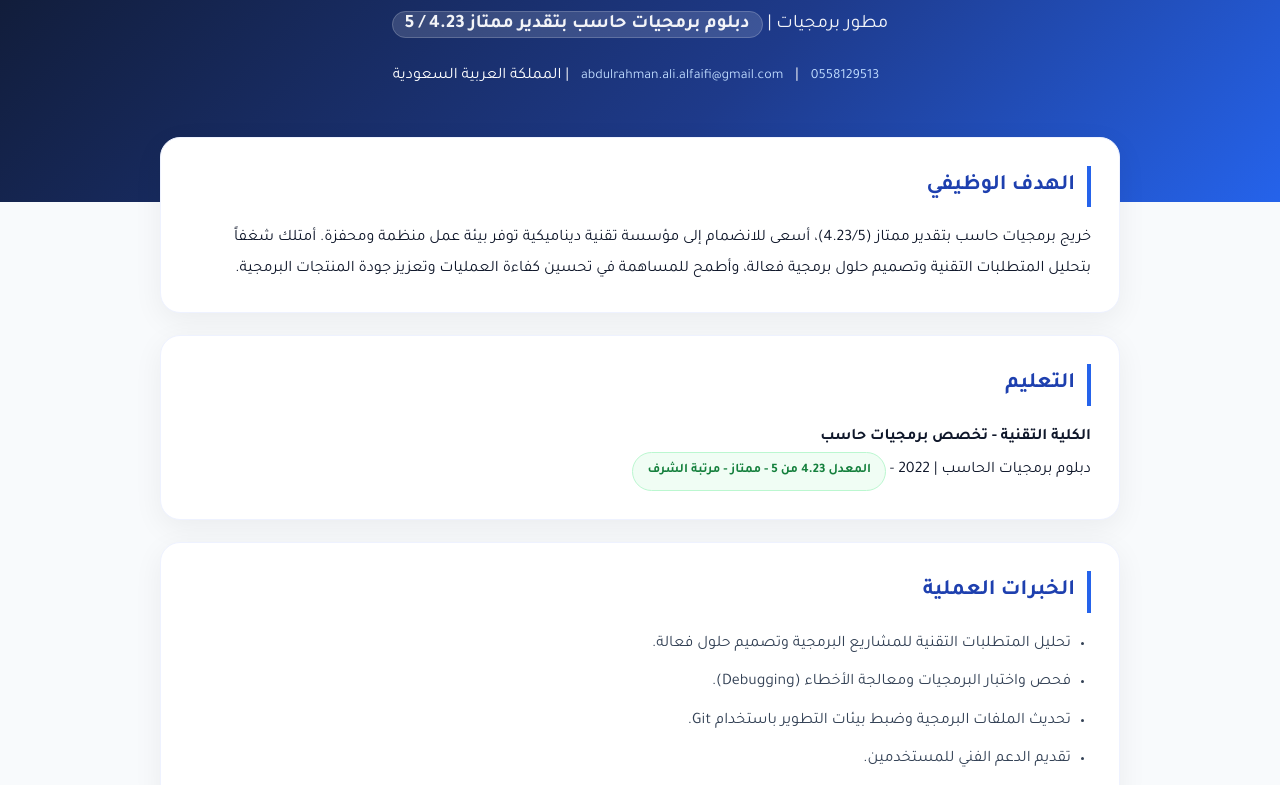
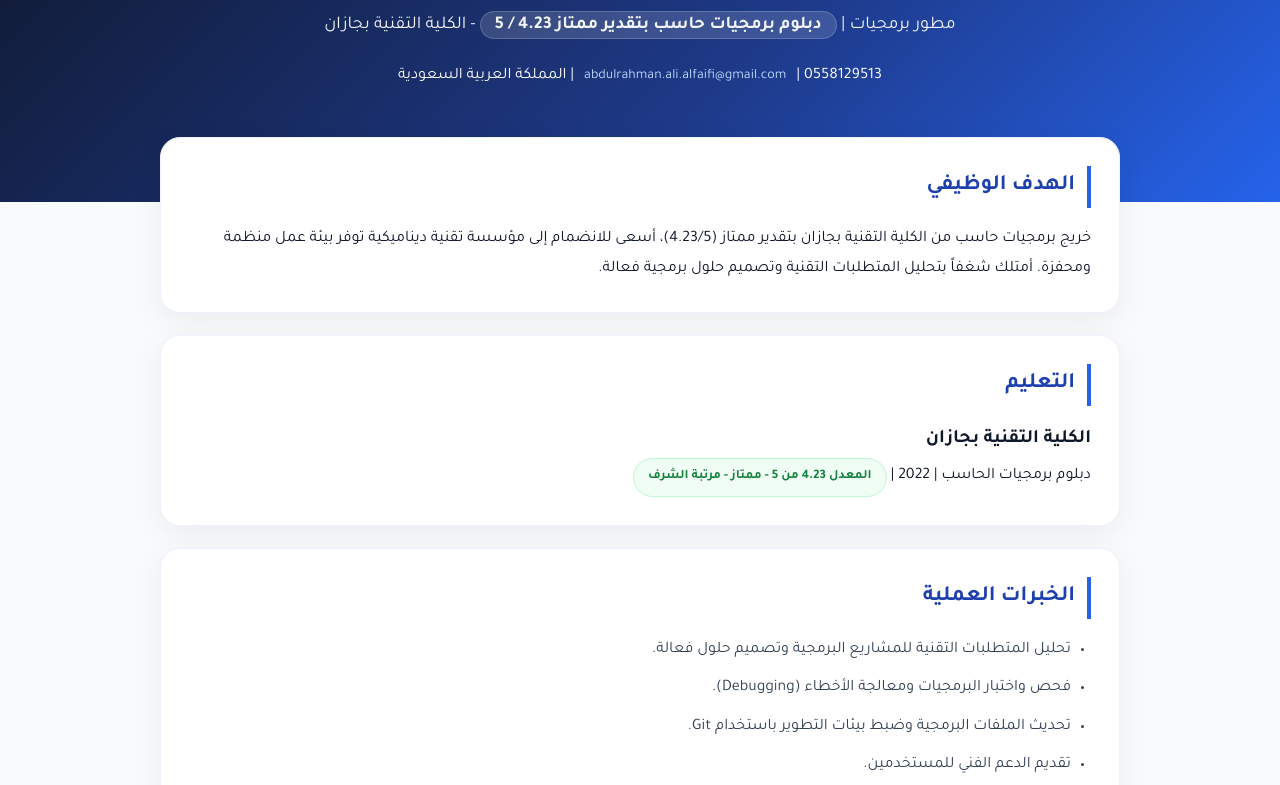
Before and after one commit to abdulrahman-alfaifi681/abdulrahman-alfaifi681.github.io, a plain HTML site: page index.html in a window 1280 px wide. Shown: the part 175-960 px from the top of the page. Drawn offline with Linux system fonts and the light colour scheme.

Commit message:
Update index.html

```diff
--- a/index.html
+++ b/index.html
@@ -3,52 +3,45 @@
 <head>
 <meta charset="UTF-8">
 <meta name="viewport" content="width=device-width, initial-scale=1.0">
-<title>عبدالرحمن علي الفيفي | مطور برمجيات 4.23/5</title>
+<title>عبدالرحمن علي الفيفي - مطور برمجيات</title>
 <link href="https://fonts.googleapis.com/css2?family=Tajawal:wght@400;700;800&display=swap" rel="stylesheet">
 <style>
 *{box-sizing:border-box;margin:0;padding:0}
 body{font-family:'Tajawal',Tahoma;background:#f8fafc;color:#0f172a;line-height:1.9}
 .hero{background:linear-gradient(135deg,#0f172a 0%,#1e3a8a 60%,#2563eb 100%);color:#fff;padding:85px 20px 110px;text-align:center}
-.hero h1{font-size:48px;font-weight:800;margin-bottom:6px}
-.hero h2{font-size:19px;font-weight:400;opacity:.95;margin-bottom:18px}
-.hero h2 b{color:#fff;background:rgba(255,255,255,.15);padding:3px 12px;border-radius:20px;border:1px solid rgba(255,255,255,.2)}
-.hero .contact a{color:#bfdbfe;text-decoration:none;margin:0 8px;font-size:14px}
+.hero h1{font-size:46px;font-weight:800;margin-bottom:10px}
+.hero .sub{font-size:18px;opacity:.95;margin-bottom:18px;line-height:2}
+.hero .sub b{background:rgba(255,255,255,.15);padding:4px 14px;border-radius:20px;border:1px solid rgba(255,255,255,.2)}
+.hero .contact a{color:#bfdbfe;text-decoration:none;margin:0 6px;font-size:14px}
 .container{max-width:1000px;margin:-65px auto 40px;padding:0 20px}
 .card{background:#fff;border-radius:20px;padding:28px;margin-bottom:22px;box-shadow:0 8px 30px rgba(0,0,0,.06);border:1px solid #eef2ff}
 .card h3{color:#1e40af;font-size:22px;margin-bottom:16px;border-right:4px solid #2563eb;padding-right:12px}
+.badge{display:inline-block;background:#f0fdf4;color:#15803d;border:1px solid #bbf7d0;padding:6px 14px;border-radius:20px;font-weight:700;font-size:13px}
+.tag{display:inline-block;background:#eff6ff;color:#1d4ed8;padding:6px 14px;border-radius:20px;font-size:13px;margin:4px;border:1px solid #dbeafe}
 ul{padding-right:20px} li{margin-bottom:8px;color:#334155}
 .grid{display:grid;grid-template-columns:1fr 1fr;gap:16px}
-@media(max-width:700px){.grid{grid-template-columns:1fr}.hero h1{font-size:32px}}
-.tag{display:inline-block;background:#eff6ff;color:#1d4ed8;padding:6px 14px;border-radius:20px;font-size:13px;margin:4px;border:1px solid #dbeafe}
-.badge{display:inline-block;background:#f0fdf4;color:#15803d;border:1px solid #bbf7d0;padding:6px 14px;border-radius:20px;font-weight:700;font-size:13px}
+@media(max-width:700px){.grid{grid-template-columns:1fr}.hero h1{font-size:30px}}
+.footer{text-align:center;color:#94a3b8;padding:30px 0 20px;font-size:13px}
 .btn{display:inline-block;background:#1e40af;color:#fff;padding:12px 24px;border-radius:12px;text-decoration:none;font-weight:700;margin:6px}
-.btn.black{background:#0f172a}
-.footer{text-align:center;color:#94a3b8;padding:30px 0 20px;font-size:13px}
 </style>
 </head>
 <body>
 <div class="hero">
 <h1>عبدالرحمن علي الفيفي</h1>
-<h2>مطور برمجيات | <b>دبلوم برمجيات حاسب بتقدير ممتاز 4.23 / 5</b></h2>
+<div class="sub">مطور برمجيات | <b>دبلوم برمجيات حاسب بتقدير ممتاز 4.23 / 5</b> - الكلية التقنية بجازان</div>
 <div class="contact">
-<a href="mailto:abdulrahman.ali.alfaifi@gmail.com">abdulrahman.ali.alfaifi@gmail.com</a> |
-<a href="tel:+966558129513">0558129513</a> |
-<span>المملكة العربية السعودية</span>
+<a href="mailto:abdulrahman.ali.alfaifi@gmail.com">abdulrahman.ali.alfaifi@gmail.com</a> | 0558129513 | المملكة العربية السعودية
 </div>
 </div>
-
 <div class="container">
 <div class="card">
 <h3>الهدف الوظيفي</h3>
-<p>خريج برمجيات حاسب بتقدير ممتاز (4.23/5)، أسعى للانضمام إلى مؤسسة تقنية ديناميكية توفر بيئة عمل منظمة ومحفزة. أمتلك شغفاً بتحليل المتطلبات التقنية وتصميم حلول برمجية فعالة، وأطمح للمساهمة في تحسين كفاءة العمليات وتعزيز جودة المنتجات البرمجية.</p>
+<p>خريج برمجيات حاسب من الكلية التقنية بجازان بتقدير ممتاز (4.23/5)، أسعى للانضمام إلى مؤسسة تقنية ديناميكية توفر بيئة عمل منظمة ومحفزة. أمتلك شغفاً بتحليل المتطلبات التقنية وتصميم حلول برمجية فعالة.</p>
 </div>
-
 <div class="card">
 <h3>التعليم</h3>
-<p><b>الكلية التقنية - تخصص برمجيات حاسب</b><br>
-دبلوم برمجيات الحاسب | 2022 - <span class="badge">المعدل 4.23 من 5 - ممتاز - مرتبة الشرف</span></p>
+<p><b style="font-size:19px">الكلية التقنية بجازان</b><br>دبلوم برمجيات الحاسب | 2022 | <span class="badge">المعدل 4.23 من 5 - ممتاز - مرتبة الشرف</span></p>
 </div>
-
 <div class="card">
 <h3>الخبرات العملية</h3>
 <ul>
@@ -58,11 +51,10 @@ ul{padding-right:20px} li{margin-bottom:8px;color:#334155}
 <li>تقديم الدعم الفني للمستخدمين.</li>
 </ul>
 </div>
-
 <div class="grid">
 <div class="card">
 <h3>المهارات التقنية</h3>
-<span class="tag">HTML</span><span class="tag">CSS</span><span class="tag">JavaScript</span><span class="tag">SQL</span><span class="tag">Git</span><span class="tag">GitHub</span><span class="tag">Debugging</span><span class="tag">Microsoft Office</span>
+<span class="tag">HTML</span><span class="tag">CSS</span><span class="tag">JavaScript</span><span class="tag">SQL</span><span class="tag">Git</span><span class="tag">GitHub</span><span class="tag">Microsoft Office</span>
 </div>
 <div class="card">
 <h3>المهارات الشخصية</h3>
@@ -74,14 +66,13 @@ ul{padding-right:20px} li{margin-bottom:8px;color:#334155}
 </ul>
 </div>
 </div>
-
 <div class="card" style="text-align:center">
 <h3>تواصل معي</h3>
 <a class="btn" href="mailto:abdulrahman.ali.alfaifi@gmail.com">📧 راسلني</a>
-<a class="btn black" href="https://github.com/abdulrahman-alfaifi681">GitHub</a>
+<a class="btn" style="background:#0f172a" href="https://github.com/abdulrahman-alfaifi681">GitHub</a>
 <a class="btn" style="background:#25D366" href="https://wa.me/966558129513">واتساب</a>
 </div>
-<div class="footer">© 2026 عبدالرحمن علي الفيفي - مطور برمجيات 4.23/5 بامتياز</div>
+<div class="footer">© 2026 عبدالرحمن علي الفيفي - المملكة العربية السعودية</div>
 </div>
 </body>
 </html>
```
